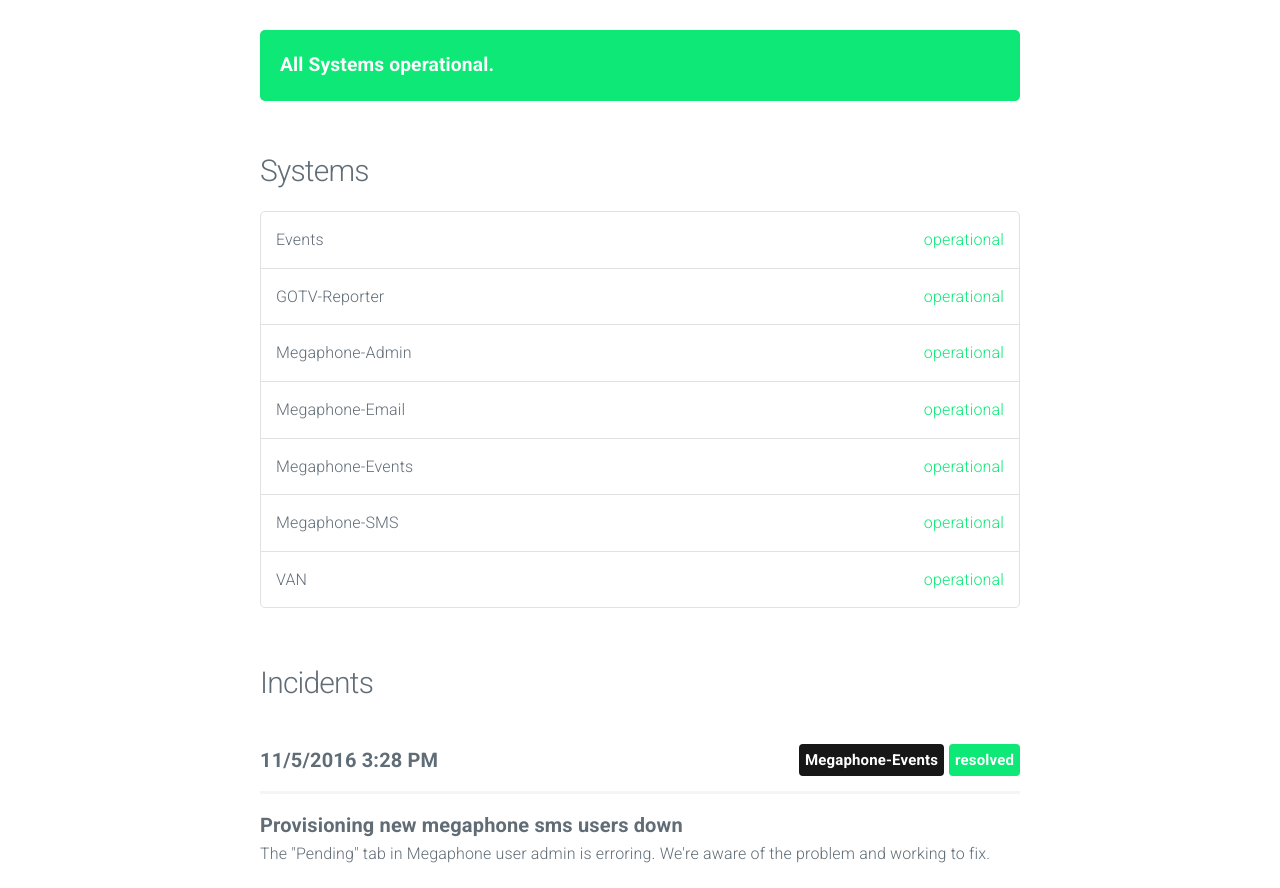
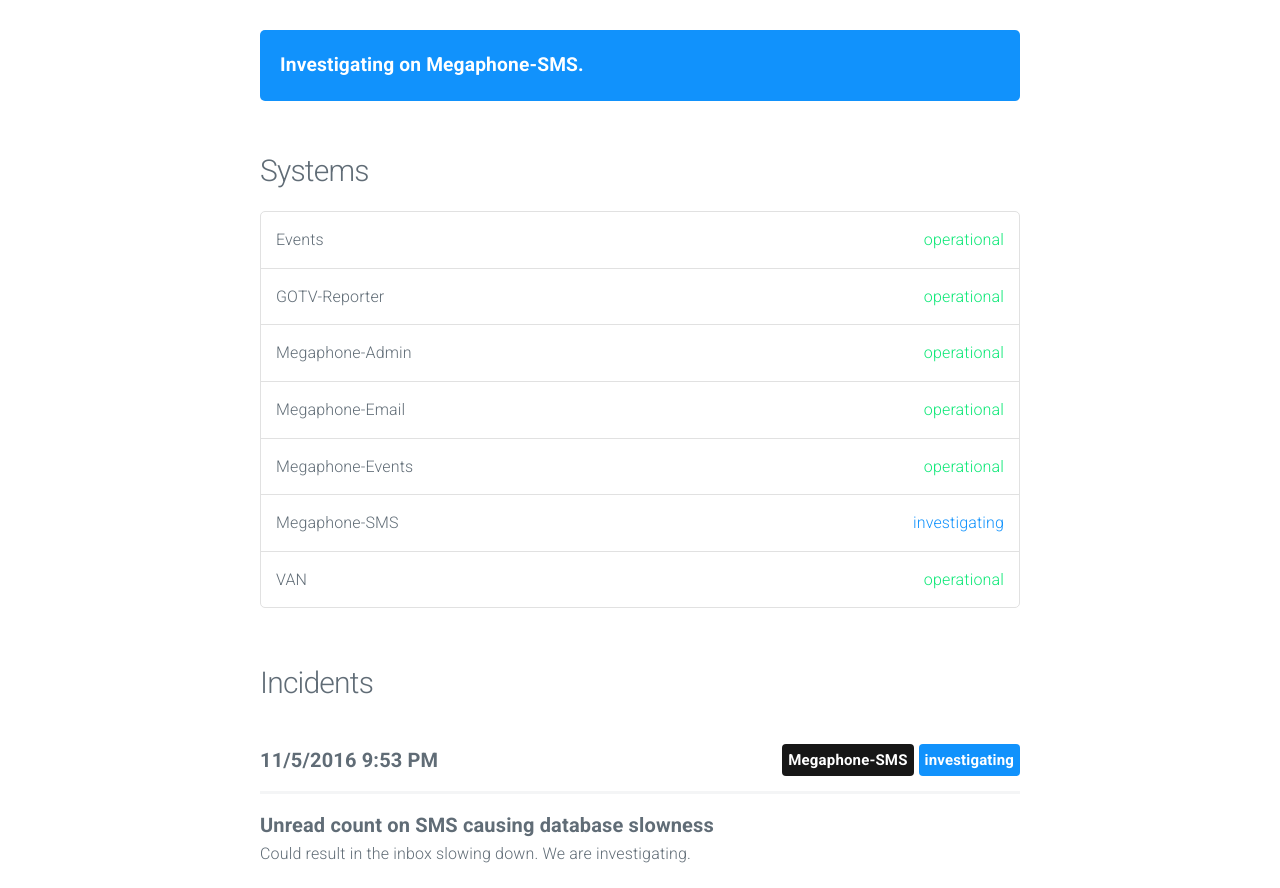
Before and after one commit to jhickey/victory-ncc, a plain HTML site: page index.html in a window 1280 px wide. Shown: the part 55-943 px from the top of the page. Drawn offline with nearby package versions, Linux system fonts and the light colour scheme; no server answers.

Commit message:
update index

```diff
--- a/index.html
+++ b/index.html
@@ -29,9 +29,11 @@
 
 			<section class="container" id="main">
 
-					<div class="panel operational" data-l10n-id="systems-operational">
-						All Systems operational.
+
+					<div class="panel investigating">
+						<span data-l10n-id="Investigating">Investigating</span> <span data-l10n-id="on">on</span> Megaphone-SMS.
 					</div>
+
 
 
 				<h4 data-l10n-id="systems">Systems</h4>
@@ -58,7 +60,7 @@
 					</li>
 
 					<li>
-						Megaphone-SMS <span class="status operational" data-l10n-id="operational">operational</span>
+						Megaphone-SMS <span class="status investigating" data-l10n-id="investigating">investigating</span>
 					</li>
 
 					<li>
@@ -69,6 +71,23 @@
 
 				<h4 data-l10n-id="incidents">Incidents</h4>
 
+
+					<div class="incident">
+						<span class="date moment">2016-11-05 21:53:02 UTC</span>
+
+
+							<span class="label investigating float-right" data-l10n-id="investigating">investigating</span>
+
+
+							<span class="label system float-right">Megaphone-SMS</span>
+
+						<hr/>
+
+						<span class="title">Unread count on SMS causing database slowness</span>
+						<p>Could result in the inbox slowing down. We are investigating. </p>
+
+
+					</div>
 
 					<div class="incident">
 						<span class="date moment">2016-11-05 15:28:51 UTC</span>
```
